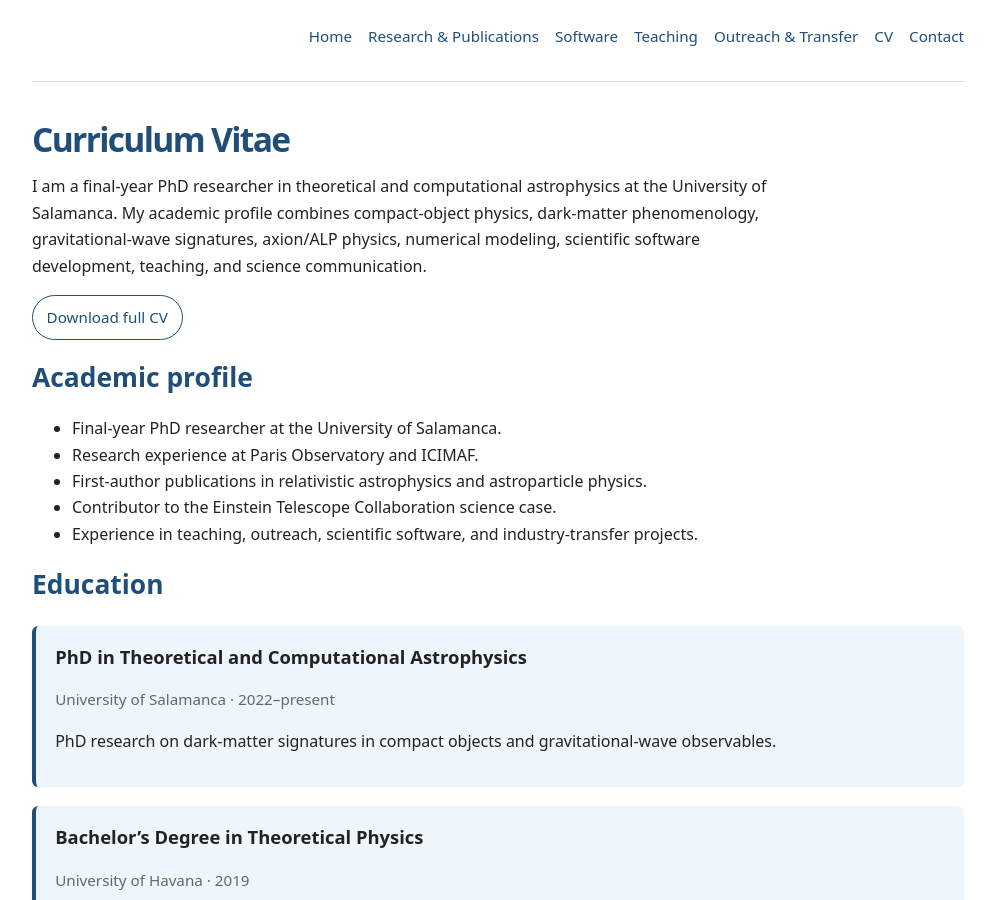
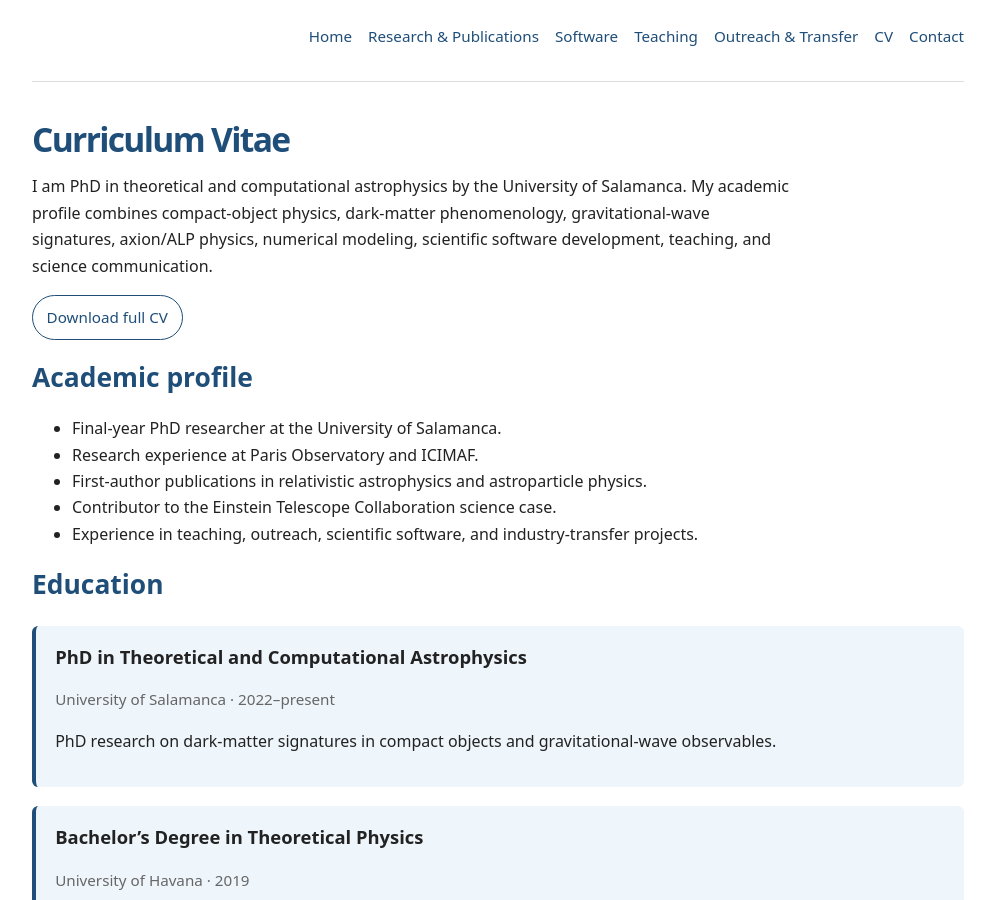
Before and after one commit to Du92/personal-website, a Jekyll site: the page built from cv.md, in a window 1280 px wide and 900 px high. Shown: the whole window, without its empty margins (142-1137 px from the left). Built offline with Jekyll 4.4.1, drawn with Linux system fonts in a browser that asks for light colours.

Commit message:
cv update II

```diff
--- a/_config.yml
+++ b/_config.yml
@@ -5,7 +5,7 @@ baseurl: ""
 
 author:
   name: "Duvier Suárez-Fontanella"
-  role: "PhD Candidate in Theoretical and Computational Astrophysics"
+  role: "PhD in Theoretical and Computational Astrophysics"
   affiliation: "Department of Fundamental Physics and Mathematics, University of Salamanca"
   email: "duvier@usal.es"
   github: "Du92"
--- a/cv.md
+++ b/cv.md
@@ -6,8 +6,8 @@ permalink: /cv/
 
 # Curriculum Vitae
 
-I am a final-year PhD researcher in theoretical and computational astrophysics
-at the University of Salamanca. My academic profile combines compact-object
+I am PhD in theoretical and computational astrophysics
+by the University of Salamanca. My academic profile combines compact-object
 physics, dark-matter phenomenology, gravitational-wave signatures, axion/ALP
 physics, numerical modeling, scientific software development, teaching, and
 science communication.
```
Also changed, not shown: contact.md (+1 -1 lines).
